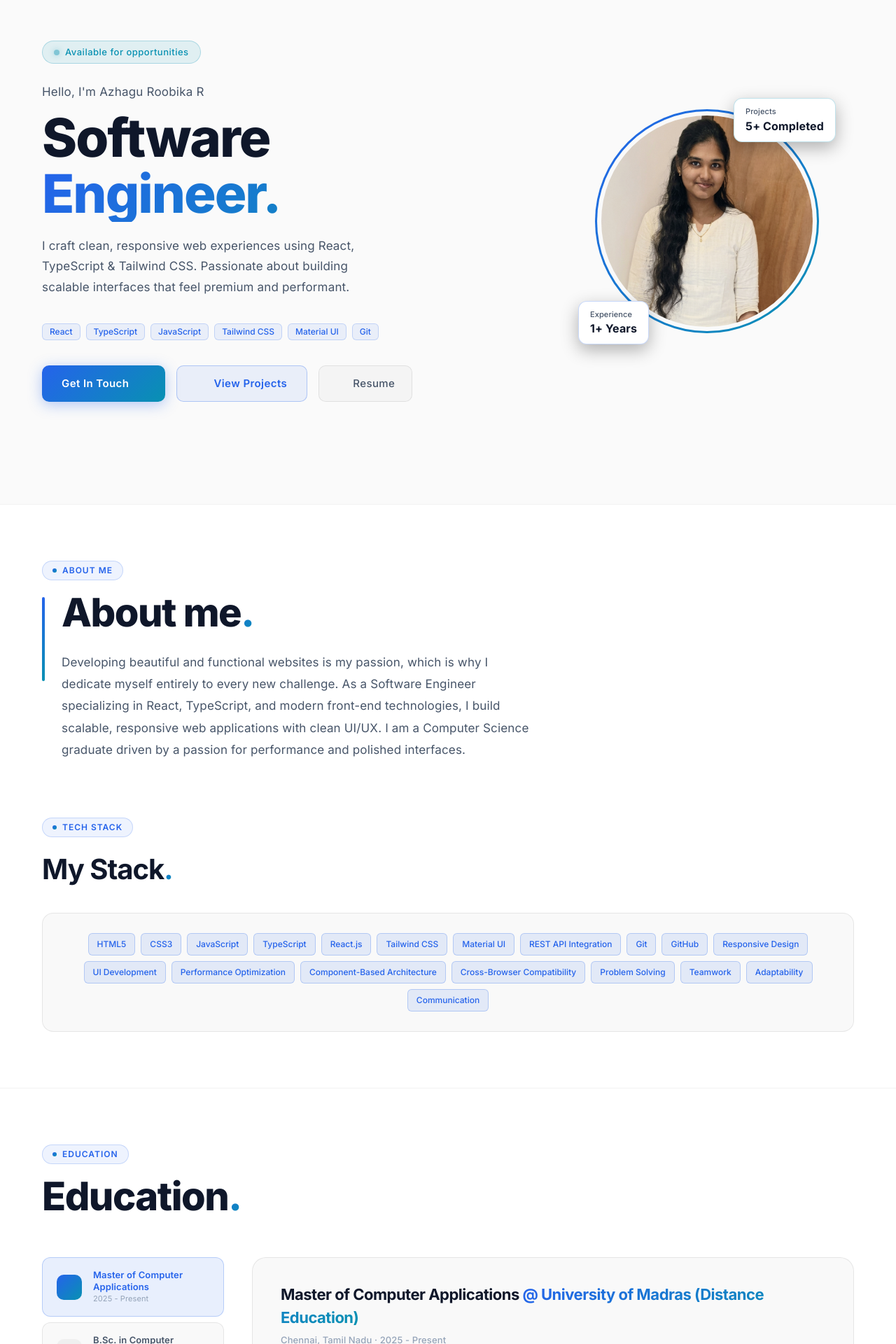
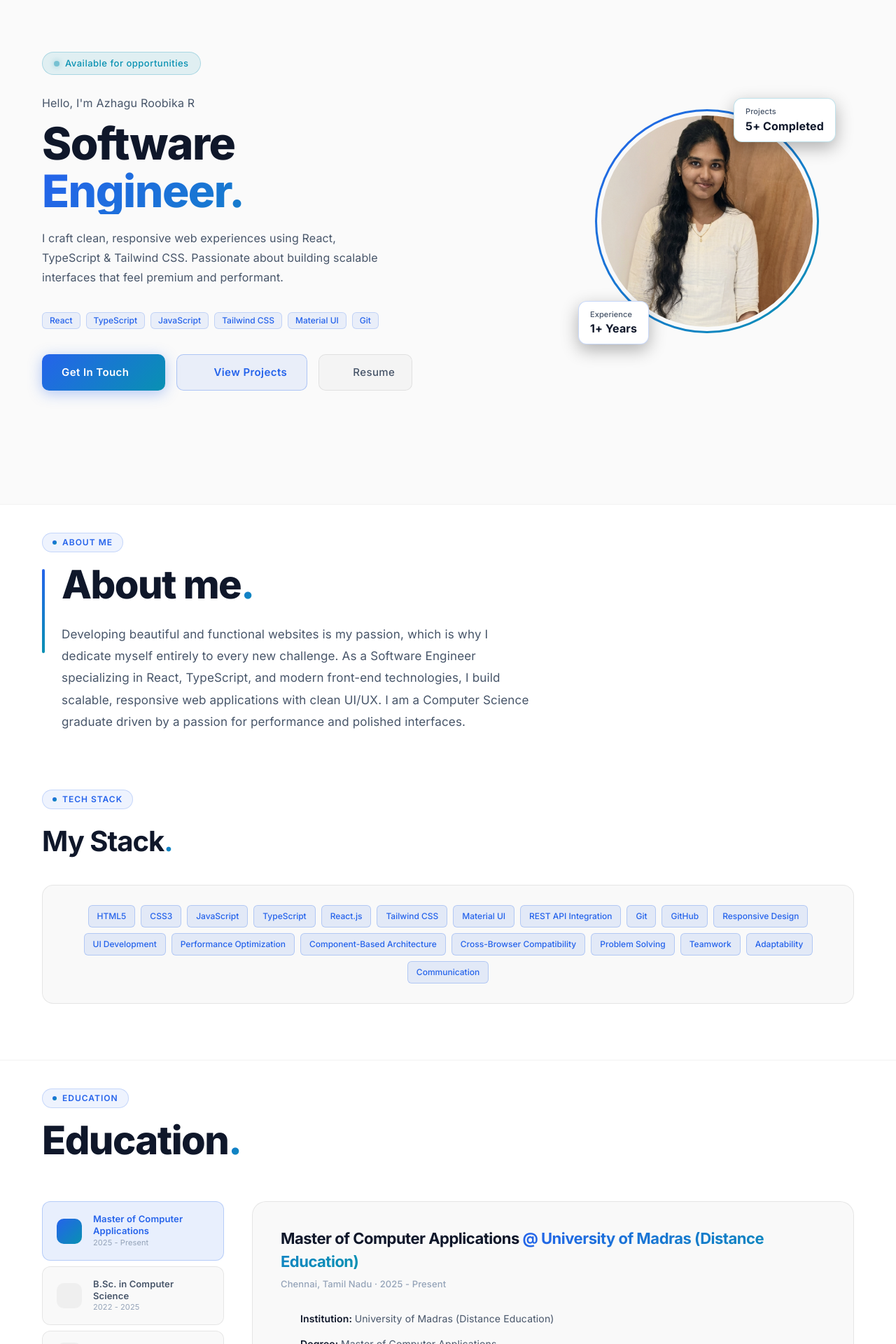
Before and after one commit to Azhaguroobika-roobi/portfolio, a React (Create React App) app: page / in a window 1280 px wide. Shown: the part 80-2000 px from the top of the page at 70% size. Built offline with nearby package versions, Linux system fonts and the light colour scheme; some icons are missing.

Commit message:
space reduced

```diff
--- a/src/components/about.js
+++ b/src/components/about.js
@@ -31,7 +31,7 @@ function About() {
 
     return (
         <Box sx={{ backgroundColor: 'var(--bg-secondary)', borderTop: '1px solid var(--border-section)' }}>
-            <Box sx={{ padding: { xs: '40px 16px', sm: '60px 24px', md: '80px 60px' }, maxWidth: '1300px', margin: '0 auto' }}>
+            <Box sx={{ padding: { xs: '20px 16px 40px', sm: '30px 24px 60px', md: '40px 60px 80px' }, maxWidth: '1300px', margin: '0 auto' }}>
                 {/* About Section */}
                 <Box sx={{ marginBottom: { xs: '60px', md: '80px' } }}>
                     <SectionLabel>About Me</SectionLabel>
--- a/src/components/contact.js
+++ b/src/components/contact.js
@@ -55,7 +55,7 @@ function Contact() {
 
     return (
         <Box sx={{ backgroundColor: 'var(--bg-primary)', borderTop: '1px solid var(--border-section)' }}>
-            <Box sx={{ padding: { xs: '40px 16px', sm: '60px 24px', md: '80px 60px' }, maxWidth: '1300px', margin: '0 auto' }}>
+            <Box sx={{ padding: { xs: '20px 16px 40px', sm: '30px 24px 60px', md: '40px 60px 80px' }, maxWidth: '1300px', margin: '0 auto' }}>
                 <SectionLabel>Contact</SectionLabel>
                 <Typography component="h2" sx={{
                     fontFamily: "'Inter', sans-serif",
--- a/src/components/education.js
+++ b/src/components/education.js
@@ -59,7 +59,7 @@ function Education() {
 
     return (
         <Box sx={{ backgroundColor: 'var(--bg-secondary)', borderTop: '1px solid var(--border-section)' }}>
-            <Box sx={{ padding: { xs: '40px 16px', sm: '60px 24px', md: '80px 60px' }, maxWidth: '1300px', margin: '0 auto' }}>
+            <Box sx={{ padding: { xs: '20px 16px 40px', sm: '30px 24px 60px', md: '40px 60px 80px' }, maxWidth: '1300px', margin: '0 auto' }}>
                 <SectionLabel>Education</SectionLabel>
                 <Typography component="h2" sx={{
                     fontFamily: "'Inter', sans-serif",
--- a/src/components/experience.js
+++ b/src/components/experience.js
@@ -81,7 +81,7 @@ function Experience() {
 
     return (
         <Box sx={{ backgroundColor: 'var(--bg-primary)', borderTop: '1px solid var(--border-section)' }}>
-            <Box sx={{ padding: { xs: '40px 16px', sm: '60px 24px', md: '80px 60px' }, maxWidth: '1300px', margin: '0 auto' }}>
+            <Box sx={{ padding: { xs: '20px 16px 40px', sm: '30px 24px 60px', md: '40px 60px 80px' }, maxWidth: '1300px', margin: '0 auto' }}>
                 <SectionLabel>Experience</SectionLabel>
                 <Typography component="h2" sx={{
                     fontFamily: "'Inter', sans-serif",
--- a/src/components/home.js
+++ b/src/components/home.js
@@ -85,7 +85,7 @@ function Home() {
                     {/* Greeting */}
                     <Typography sx={{
                         fontFamily: "'Inter', sans-serif",
-                        fontSize: { xs: '15px', md: '17px' },
+                        fontSize: { xs: '14px', md: '16px' },
                         color: 'var(--text-secondary)', fontWeight: 400,
                         marginBottom: '12px', letterSpacing: '0.2px',
                     }}>
@@ -96,18 +96,18 @@ function Home() {
                     <Box sx={{ marginBottom: '20px' }}>
                         <Typography component="h1" sx={{
                             fontFamily: "'Inter', sans-serif",
-                            fontSize: { xs: '38px', sm: '48px', md: '68px', lg: '76px' },
+                            fontSize: { xs: '32px', sm: '40px', md: '56px', lg: '64px' },
                             fontWeight: 800,
                             lineHeight: 1.05,
-                            letterSpacing: '-2px',
+                            letterSpacing: '-1.5px',
                             color: 'var(--text-primary)',
                         }}>
                             Software
                             <br />
                             <Box component="span" sx={{
                                 fontFamily: "'Inter', sans-serif",
-                            fontSize: { xs: '38px', sm: '48px', md: '68px', lg: '76px' },
-                            fontWeight: 800, lineHeight: 1.05, letterSpacing: '-2px',
+                                fontSize: { xs: '32px', sm: '40px', md: '56px', lg: '64px' },
+                                fontWeight: 800, lineHeight: 1.05, letterSpacing: '-1.5px',
                                 background: 'var(--gradient-primary)',
                                 WebkitBackgroundClip: 'text', WebkitTextFillColor: 'transparent', backgroundClip: 'text',
                                 display: 'block',
@@ -120,7 +120,7 @@ function Home() {
                     {/* Description */}
                     <Typography sx={{
                         fontFamily: "'Inter', sans-serif",
-                        fontSize: { xs: '15px', md: '17px' },
+                        fontSize: { xs: '14px', md: '16px' },
                         color: 'var(--text-secondary)', lineHeight: 1.75,
                         marginBottom: '36px', maxWidth: '480px',
                     }}>
--- a/src/components/projects.js
+++ b/src/components/projects.js
@@ -75,7 +75,7 @@ function Projects() {
 
     return (
         <Box sx={{ backgroundColor: 'var(--bg-secondary)', borderTop: '1px solid var(--border-section)' }}>
-            <Box sx={{ padding: { xs: '40px 16px', sm: '60px 24px', md: '80px 60px' }, maxWidth: '1300px', margin: '0 auto' }}>
+            <Box sx={{ padding: { xs: '20px 16px 40px', sm: '30px 24px 60px', md: '40px 60px 80px' }, maxWidth: '1300px', margin: '0 auto' }}>
                 <SectionLabel>Projects</SectionLabel>
                 <Typography component="h2" sx={{
                     fontFamily: "'Inter', sans-serif",
--- a/src/components/skills.js
+++ b/src/components/skills.js
@@ -60,7 +60,7 @@ function Skills() {
 
     return (
         <Box sx={{ backgroundColor: 'var(--bg-primary)', borderTop: '1px solid var(--border-section)' }}>
-            <Box sx={{ padding: { xs: '40px 16px', sm: '60px 24px', md: '80px 60px' }, maxWidth: '1300px', margin: '0 auto' }}>
+            <Box sx={{ padding: { xs: '20px 16px 40px', sm: '30px 24px 60px', md: '40px 60px 80px' }, maxWidth: '1300px', margin: '0 auto' }}>
                 <SectionLabel>Skills</SectionLabel>
                 <Typography component="h2" sx={{
                     fontFamily: "'Inter', sans-serif",
```
Also changed, not shown: src/index.css (+9 -3 lines). Lines whose indentation alone changed are shown as unchanged.
